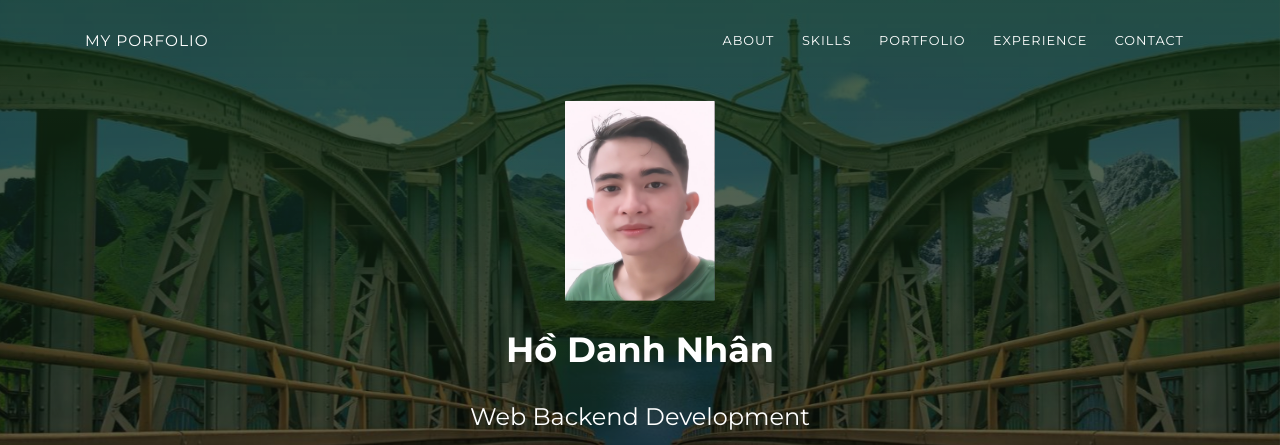
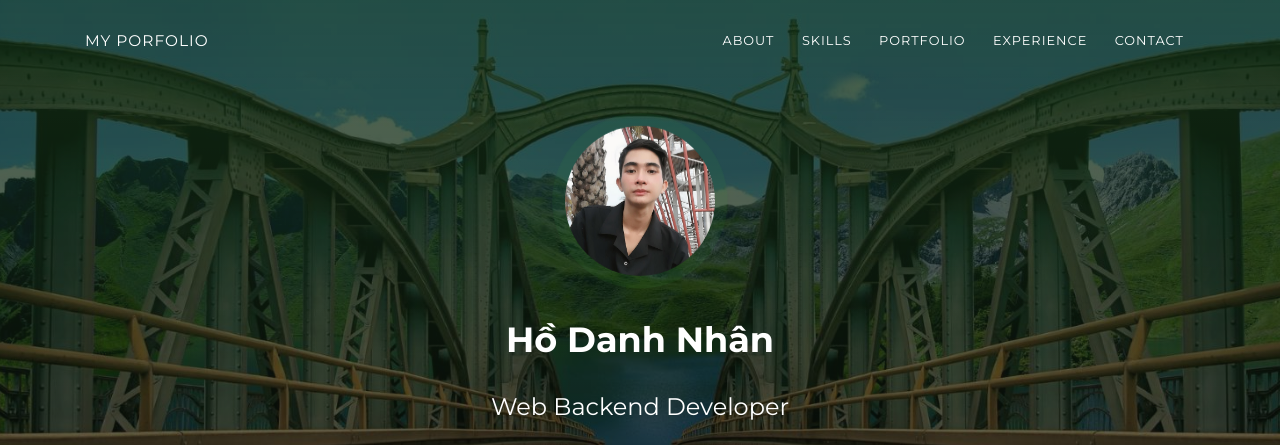
Before and after one commit to dracula-aa/portfolio, a plain HTML site: page index.html in a window 1280 px wide. Shown: the top 445 px of the page. Drawn offline with Linux system fonts and the light colour scheme.

Commit message:
updatePortfolio

```diff
--- a/index.html
+++ b/index.html
@@ -49,11 +49,11 @@
                         <div class="page-header-image" data-parallax="true" style="background-image: url('images/cc-bg-1.jpg')"></div>
                         <div class="container">
                             <div class="content-center">
-                                <div class="cc-">
-                                    <a href="#"><img src="images/myImage.png" alt="Image" width="150px" height="200px" /></a>
+                                <div class="cc-profile-image">
+                                    <a href="#"><img src="images/anh.jpg" alt="Image" width="150px" height="200px" /></a>
                                 </div>
                                 <div class="h2 title">Hồ Danh Nhân</div>
-                                <h4>Web Backend Development</h4>
+                                <h4>Web Backend Developer</h4>
                             </div>
                         </div>
                         <div class="section">
@@ -226,6 +226,9 @@
                                     <div class="h5">Ứng dụng phần mềm</div>
                                     <p class="category">Cao đẳng FPT Polytechnic HCM</p>
                                     <p>Dự kiến tốt nghiệp vào đầu năm 2024, hiện tại tôi đang rất mong được cống hiến một phần năng lực cho doanh nghiệp để góp phần tạo ra giá trị cho xã hội cũng như nâng cao kĩ năng nghề nghiệp và kinh nghiệm của bản thân</p>
+                                    <p>
+                                        <a href="Bảng điểm  FPT Polytechnic.pdf" alt="Bảng điểm" download>Link bảng điểm</a>
+                                    </p>
                                 </div>
                             </div>
                         </div>
```
Also changed, not shown: images/anh.jpg (added), images/myImage.png (deleted), images/staticmap.png (deleted), 1 other file.
